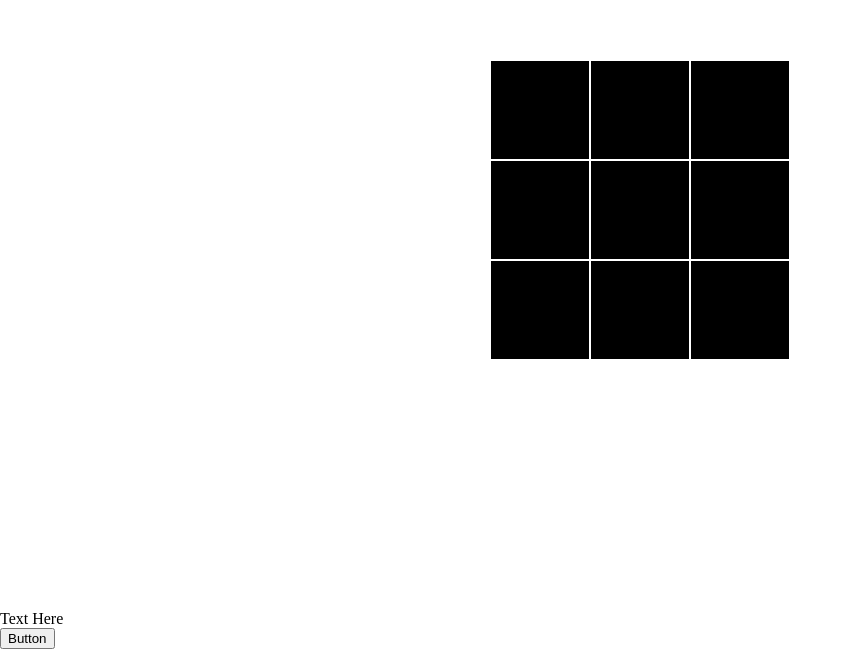
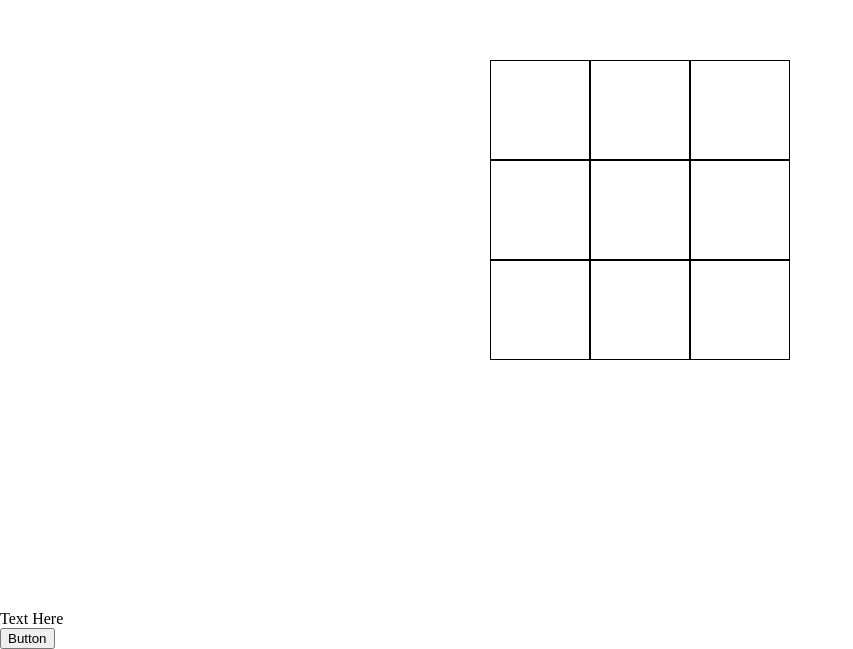
Before and after one commit to shoneriki/javascript-games, a plain HTML site: page tic-tac-toe/index.html in a window 1280 px wide. Shown: the part 190-839 px from the top of the page, without its empty margins (0-853 px from the left). Drawn offline with Linux system fonts and the light colour scheme.

Commit message:
board with borders

```diff
--- a/tic-tac-toe/style.css
+++ b/tic-tac-toe/style.css
@@ -6,6 +6,7 @@
 /* 1a */
 :root {
   --cell-size: 100px;
+  --mark-size: calc(var(--cell-size) * .9);
 }
 
 /* 2 */
@@ -20,6 +21,8 @@ body {
   display: grid;
   justify-content: center;
   align-content: center;
+  justify-items: center;
+  align-items: center;
   grid-template-columns: repeat(3, auto);
 }
 
@@ -27,6 +30,5 @@ body {
 .cell {
   height: var(--cell-size);
   width: var(--cell-size);
-  background-color: black;
-  border: 1px solid white;
+  border: 1px solid black;
 }
```
